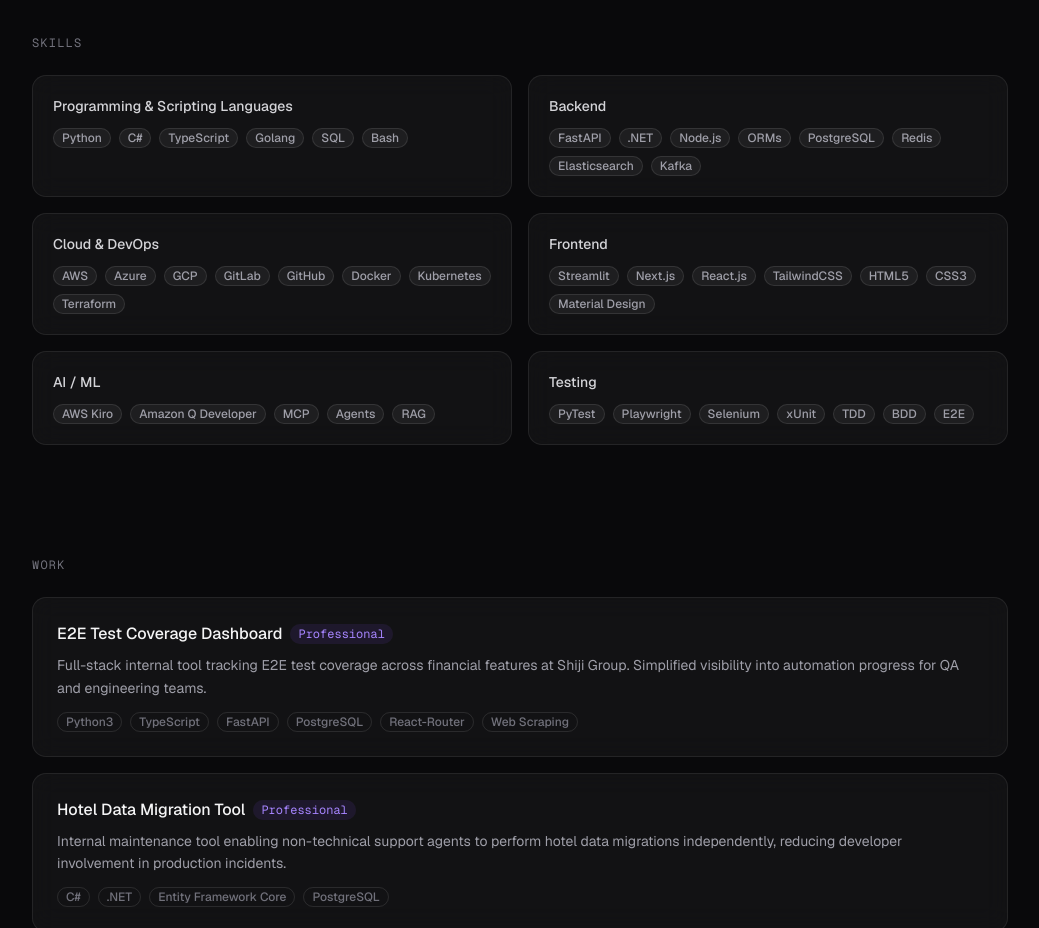
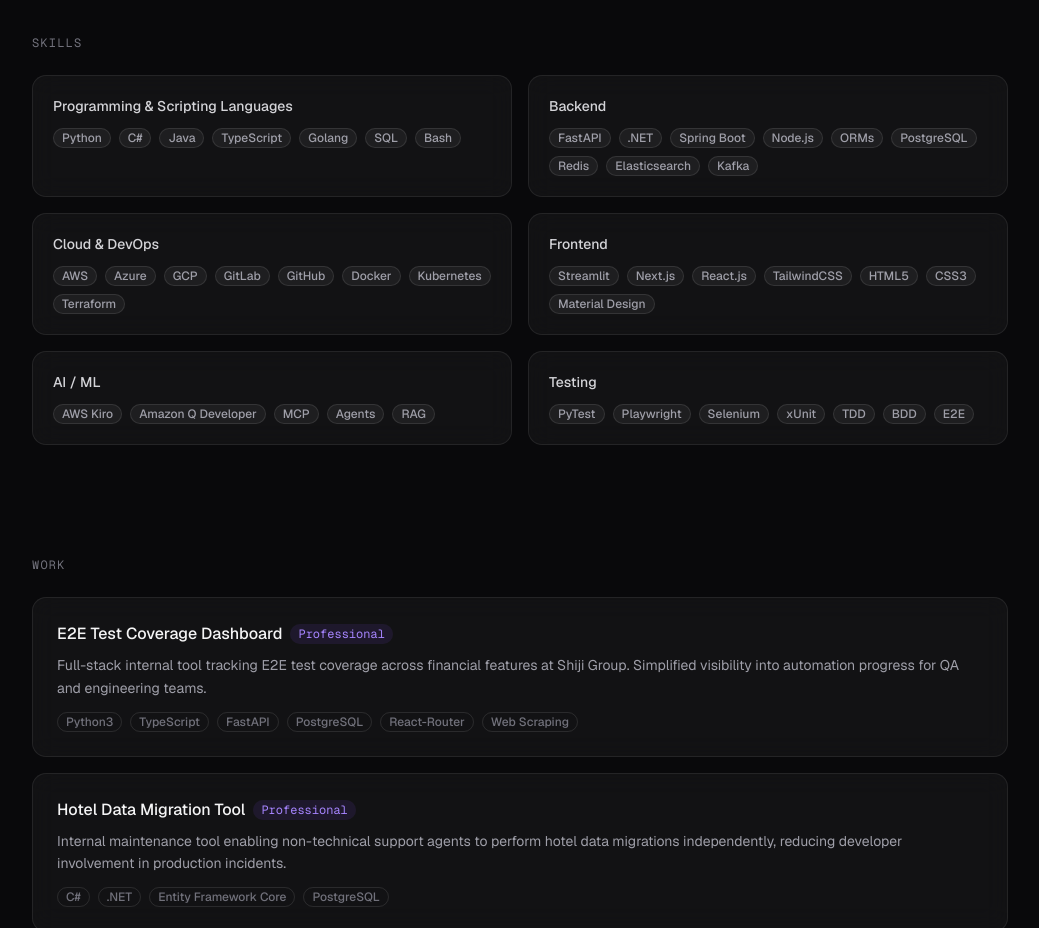
Before and after one commit to MateuszKrolik/portfolio, a Next.js app: page / in a window 1280 px wide. Shown: the part 800-1728 px from the top of the page, without its empty margins (120-1159 px from the left). Built offline with nearby package versions, Linux system fonts and the light colour scheme.

Commit message:
add java

```diff
--- a/src/components/home/homeData.ts
+++ b/src/components/home/homeData.ts
@@ -1,6 +1,6 @@
 export const skills: Record<string, string[]> = {
-  "Programming & Scripting Languages": ["Python", "C#", "TypeScript", "Golang", "SQL", "Bash"],
-  "Backend": ["FastAPI", ".NET", "Node.js", "ORMs", "PostgreSQL", "Redis", "Elasticsearch", "Kafka"],
+  "Programming & Scripting Languages": ["Python", "C#", "Java", "TypeScript", "Golang", "SQL", "Bash"],
+  "Backend": ["FastAPI", ".NET", "Spring Boot", "Node.js", "ORMs", "PostgreSQL", "Redis", "Elasticsearch", "Kafka"],
   "Cloud & DevOps": ["AWS", "Azure", "GCP", "GitLab", "GitHub", "Docker", "Kubernetes", "Terraform"],
   "Frontend": ["Streamlit", "Next.js", "React.js", "TailwindCSS", "HTML5", "CSS3", "Material Design"],
   "AI / ML": ["AWS Kiro", "Amazon Q Developer", "MCP", "Agents", "RAG"],
```
